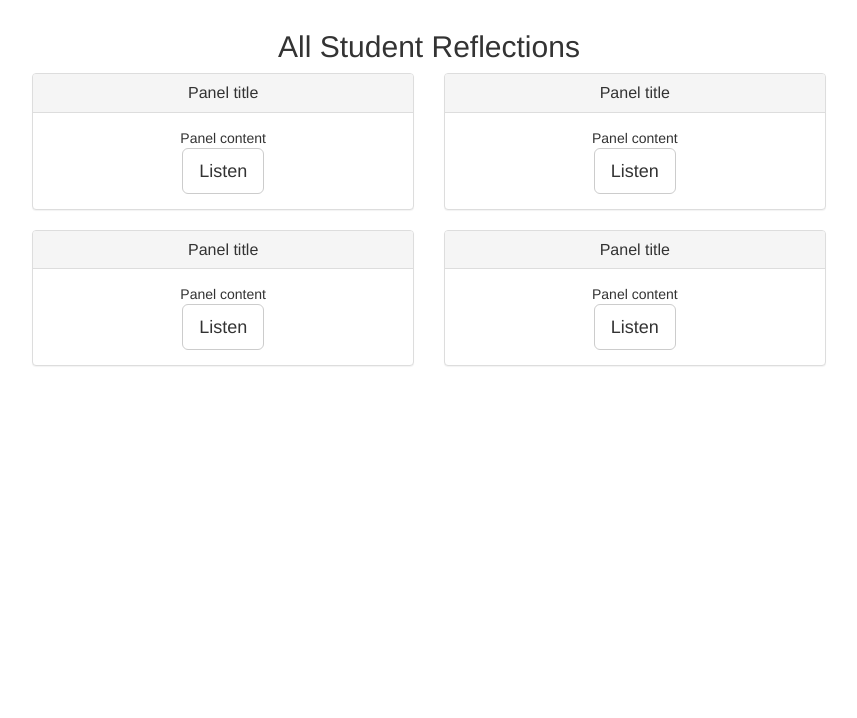
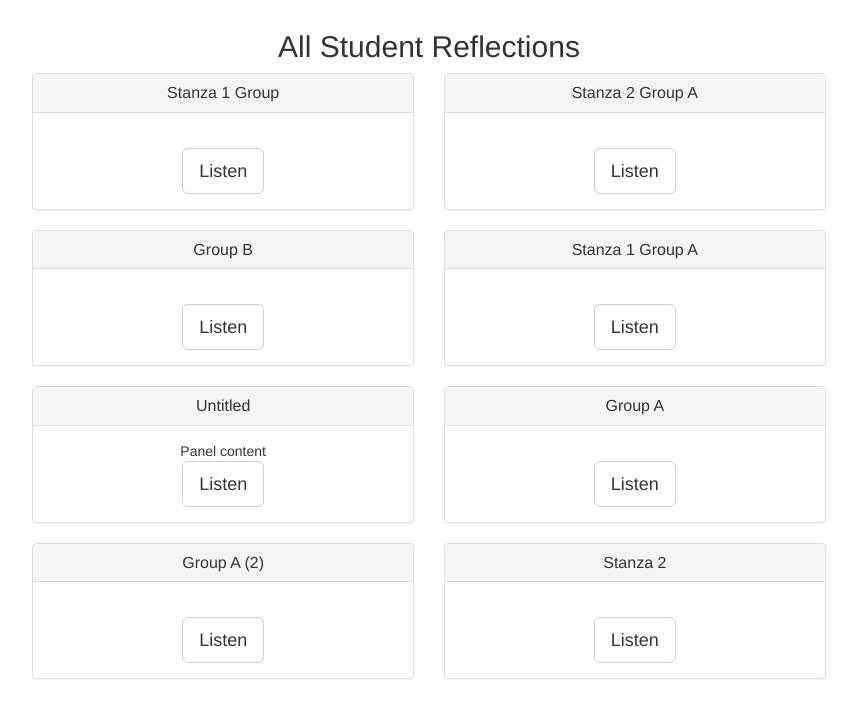
Before and after one commit to seantg/NCReflections, a Flask app: page /collection in a window 1280 px wide. Shown: the part 60-778 px from the top of the page, without its empty margins (211-1068 px from the left). Run offline with Flask 2, Linux system fonts and the light colour scheme; some libraries are stand-ins or nearby versions.

Commit message:
Small touches

```diff
--- a/app/templates/collection.html
+++ b/app/templates/collection.html
@@ -54,51 +54,91 @@
           <div class="col-md-6 nc-tile">
               <div class="panel panel-default">
                 <div class="panel-heading">
-                  <h3 class="panel-title">Panel title</h3>
+                  <h3 class="panel-title">{{files[0][1]}}</h3>
                 </div>
                 <div class="panel-body">
-                  Panel content
-                  <br><button class="btn btn-default btn-lg" type="submit">Listen</button>
+
+                  <br><a class="btn btn-default btn-lg" type="submit" href="{{ url_for('individual', reflectionNumber='0') }}">Listen</a>
                 </div>
               </div>
           </div>
           <div class="col-md-6 nc-tile">
               <div class="panel panel-default">
                 <div class="panel-heading">
-                  <h3 class="panel-title">Panel title</h3>
+                  <h3 class="panel-title">{{files[1][1]}}</h3>
                 </div>
                 <div class="panel-body">
-                  Panel content
-                   <br><button class="btn btn-default btn-lg" type="submit">Listen</button>
+
+                  <br><a class="btn btn-default btn-lg" type="submit" href="{{ url_for('individual', reflectionNumber='1') }}">Listen</a>
                 </div>
               </div>
           </div>
           <div class="col-md-6 nc-tile">
               <div class="panel panel-default">
                 <div class="panel-heading">
-                  <h3 class="panel-title">Panel title</h3>
+                  <h3 class="panel-title">{{files[2][1]}}</h3>
                 </div>
                 <div class="panel-body">
-                  Panel content
-                   <br><button class="btn btn-default btn-lg" type="submit">Listen</button>
+
+                  <br><a class="btn btn-default btn-lg" type="submit" href="{{ url_for('individual', reflectionNumber='2') }}">Listen</a>
                 </div>
               </div>
           </div>
           <div class="col-md-6 nc-tile">
               <div class="panel panel-default">
                 <div class="panel-heading">
-                  <h3 class="panel-title">Panel title</h3>
+                  <h3 class="panel-title">{{files[3][1]}}</h3>
+                </div>
+                <div class="panel-body">
+
+                  <br><a class="btn btn-default btn-lg" type="submit" href="{{ url_for('individual', reflectionNumber='3') }}">Listen</a>
+                </div>
+              </div>
+          </div>
+          <div class="col-md-6 nc-tile">
+              <div class="panel panel-default">
+                <div class="panel-heading">
+                  <h3 class="panel-title">{{files[4][1]}}</h3>
                 </div>
                 <div class="panel-body">
                   Panel content
-                   <br><button class="btn btn-default btn-lg" type="submit">Listen</button>
+                  <br><a class="btn btn-default btn-lg" type="submit" href="{{ url_for('individual', reflectionNumber='4') }}">Listen</a>
                 </div>
               </div>
           </div>
+          <div class="col-md-6 nc-tile">
+              <div class="panel panel-default">
+                <div class="panel-heading">
+                  <h3 class="panel-title">{{files[5][1]}}</h3>
+                </div>
+                <div class="panel-body">
 
+                  <br><a class="btn btn-default btn-lg" type="submit" href="{{ url_for('individual', reflectionNumber='5') }}">Listen</a>
+                </div>
+              </div>
+          </div>
+          <div class="col-md-6 nc-tile">
+              <div class="panel panel-default">
+                <div class="panel-heading">
+                  <h3 class="panel-title">{{files[6][1]}}</h3>
+                </div>
+                <div class="panel-body">
 
+                  <br><a class="btn btn-default btn-lg" type="submit" href="{{ url_for('individual', reflectionNumber='6') }}">Listen</a>
+                </div>
+              </div>
+          </div>
+          <div class="col-md-6 nc-tile">
+              <div class="panel panel-default">
+                <div class="panel-heading">
+                  <h3 class="panel-title">{{files[7][1]}}</h3>
+                </div>
+                <div class="panel-body">
 
-
+                  <br><a class="btn btn-default btn-lg" type="submit" href="{{ url_for('individual', reflectionNumber='7') }}">Listen</a>
+                </div>
+              </div>
+          </div>
 
 
 
--- a/app/templates/index.html
+++ b/app/templates/index.html
@@ -62,7 +62,7 @@
 
          </div>
          <br>
-           <a role="button" class="btn btn-default btn-lg" href="{{ url_for('reflection') }}">Listen to a Random Reflection!</a>
+           <a role="button" class="btn btn-default btn-lg" href="{{ url_for('random') }}">Listen to a Random Reflection!</a>
         </div>
       </div>
     </div>
--- a/app/views.py
+++ b/app/views.py
@@ -25,10 +25,28 @@ groupAStanza1Src = ("https://w.soundcloud.com/player/?url=https%3A//api.soundclo
 	"alse&amp;hide_related=false&amp;show_comments=true&amp;show_user=true&amp;show_reposts=false&amp;visual=true")
 groupAStanza1 = [groupAStanza1Src, groupAStanza1Name]
 
+untitledName = "Untitled"
+untitledSrc = ("https://w.soundcloud.com/player/?url=https%3A//api.soundcloud.com/tracks/259718583&amp;auto_play=false&amp;" +
+	"hide_related=false&amp;show_comments=true&amp;show_user=true&amp;show_reposts=false&amp;visual=true")
+untitled = [untitledSrc, untitledName]
 
-allFiles = [stanza1, groupAStanza2, groupB, groupAStanza1]
+groupAName = "Group A"
+groupASrc = ("https://w.soundcloud.com/player/?url=https%3A//" +
+	"api.soundcloud.com/tracks/259718579&amp;auto_play=false&amp;hide_related=false&amp;show_comments=true&amp;show_user=true&amp;show_reposts=false&amp;visual=true")
+groupA = [groupASrc, groupAName]
 
-numFiles = 4
+groupA2Name = "Group A (2)"
+groupA2Src = ("https://w.soundcloud.com/player/?url=https%3A//api.soundcloud.com/tracks/259718574&amp;auto_play=false&amp;" +
+	"hide_related=false&amp;show_comments=true&amp;show_user=true&amp;show_reposts=false&amp;visual=true")
+groupA2 = [groupA2Src, groupA2Name]
+
+stanza2Name = "Stanza 2"
+stanza2Src = ("https://w.soundcloud.com/player/?url=https%3A//api.soundcloud.com/tracks/259718567&amp;auto_play=false&amp;" +
+	"hide_related=false&amp;show_comments=true&amp;show_user=true&amp;show_reposts=false&amp;visual=true")
+stanza2 = [stanza2Src, stanza2Name]
+
+allFiles = [stanza1, groupAStanza2, groupB, groupAStanza1, untitled, groupA, groupA2, stanza2]
+numFiles = 8
 
 
 @app.route('/')
@@ -41,17 +59,14 @@ def index():
 def individual(reflectionNumber):
 	soundcloudInfo = {'src': allFiles[int(reflectionNumber)][0], 'name': allFiles[int(reflectionNumber)][1]}
 	return render_template('reflection.html', scInfo=soundcloudInfo)
+
 @app.route('/random')
 def random():
-
-
 	fileChosen = allFiles[randint(0, numFiles - 1)]
-
 	soundcloudInfo = {'src': fileChosen[0], 'name': fileChosen[1]}
-
 
 	return render_template('reflection.html', scInfo=soundcloudInfo)
 
 @app.route('/collection')
 def collection():
-	return render_template('collection.html')
+	return render_template('collection.html', files=allFiles)
```
